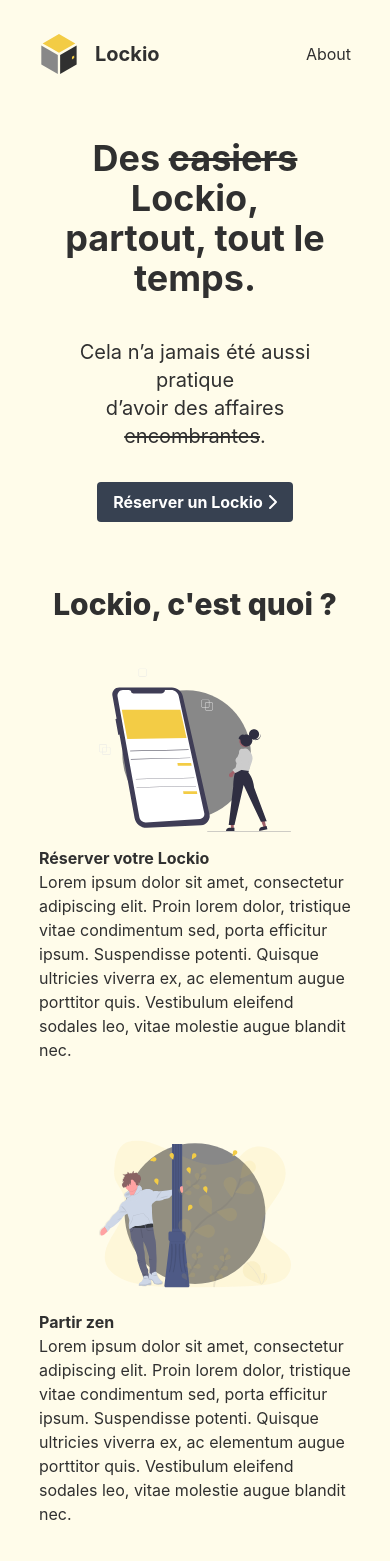
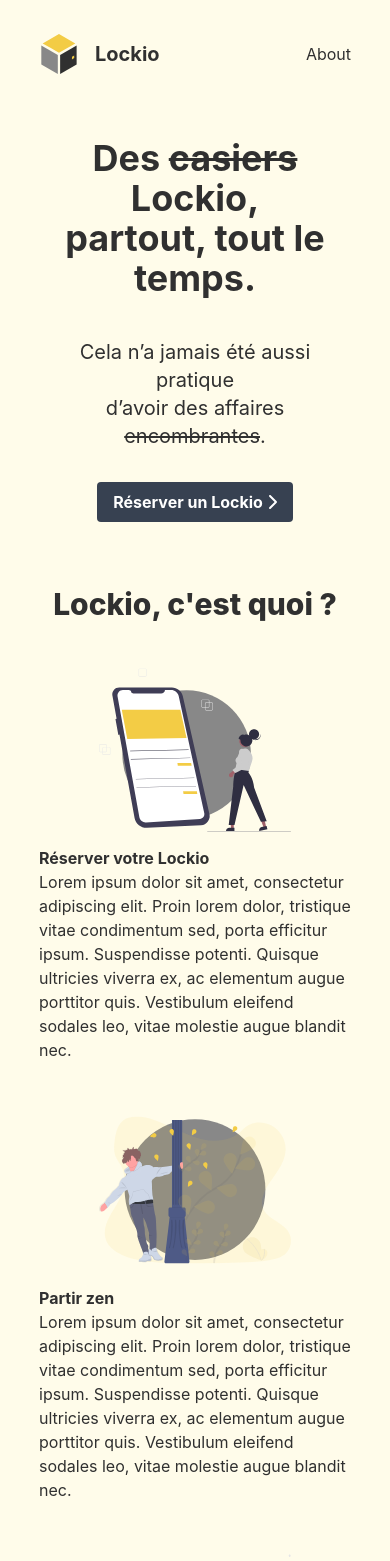
Before and after one commit to LockioIsTheBest/lockio-front, a Vue app: page / in a window 390 px wide. Shown: the top 1561 px of the page. Built offline with nearby package versions, Linux system fonts and the light colour scheme.

Commit message:
add: better responsive + cleaning code

```diff
--- a/src/components/LandingPageRow.vue
+++ b/src/components/LandingPageRow.vue
@@ -1,41 +1,39 @@
 <template>
   <div class="flex flex-col md:flex-row justify-between">
-    <div class="w-auto md:w-1/4">
-      <img src="/src/assets/reserver.svg" alt="logo" class="h-48 w-48 m-auto"/>
-      <div class="font-bold">Réserver votre Lockio</div>
-      <div>
-        Lorem ipsum dolor sit amet, consectetur adipiscing elit. Proin lorem
-        dolor, tristique vitae condimentum sed, porta efficitur ipsum.
-        Suspendisse potenti. Quisque ultricies viverra ex, ac elementum augue
-        porttitor quis. Vestibulum eleifend sodales leo, vitae molestie augue
-        blandit nec.
-      </div>
-    </div>
-    <div class="w-auto mt-14 md:w-1/4 md:mt-0">
-      <img src="/src/assets/zen.svg" alt="logo" class="h-48 w-48 m-auto"/>
-      <div class="font-bold">Partir zen</div>
-      <div>
-        Lorem ipsum dolor sit amet, consectetur adipiscing elit. Proin lorem
-        dolor, tristique vitae condimentum sed, porta efficitur ipsum.
-        Suspendisse potenti. Quisque ultricies viverra ex, ac elementum augue
-        porttitor quis. Vestibulum eleifend sodales leo, vitae molestie augue
-        blandit nec.
-      </div>
-    </div>
-    <div class="w-auto mt-14 md:w-1/4 md:mt-0">
-      <img src="/src/assets/contribuer.svg" alt="logo" class="h-48 w-48 m-auto"/>
-      <div class="font-bold">Contribuer</div>
-      <div>
-        Lorem ipsum dolor sit amet, consectetur adipiscing elit. Proin lorem
-        dolor, tristique vitae condimentum sed, porta efficitur ipsum.
-        Suspendisse potenti. Quisque ultricies viverra ex, ac elementum augue
-        porttitor quis. Vestibulum eleifend sodales leo, vitae molestie augue
-        blandit nec.
+    <div v-for="item in items" class="w-auto md:w-1/4">
+      <img :src="item.src" alt="logo" class="h-48 w-48 m-auto" />
+      <div class="font-bold">{{ item.title }}</div>
+      <div class="mb-8">
+        {{ item.description }}
       </div>
     </div>
   </div>
 </template>
 
-<script setup></script>
+<script setup>
+const lorem =
+  "Lorem ipsum dolor sit amet, consectetur adipiscing elit. Proin lorem\n" +
+  "        dolor, tristique vitae condimentum sed, porta efficitur ipsum.\n" +
+  "        Suspendisse potenti. Quisque ultricies viverra ex, ac elementum augue\n" +
+  "        porttitor quis. Vestibulum eleifend sodales leo, vitae molestie augue\n" +
+  "        blandit nec.";
+const items = [
+  {
+    src: "/src/assets/reserver.svg",
+    title: "Réserver votre Lockio",
+    description: lorem,
+  },
+  {
+    src: "/src/assets/zen.svg",
+    title: "Partir zen",
+    description: lorem,
+  },
+  {
+    src: "/src/assets/contribuer.svg",
+    title: "Contribuer",
+    description: lorem,
+  },
+];
+</script>
 
 <style scoped></style>
--- a/src/layouts/MainLayout.vue
+++ b/src/layouts/MainLayout.vue
@@ -16,7 +16,7 @@
     <div class="mt-8">
       <LandingPageRow></LandingPageRow>
     </div>
-    <div class="mt-12">
+    <div class="mt-8">
       <MainQuestions></MainQuestions>
     </div>
   </div>
```
